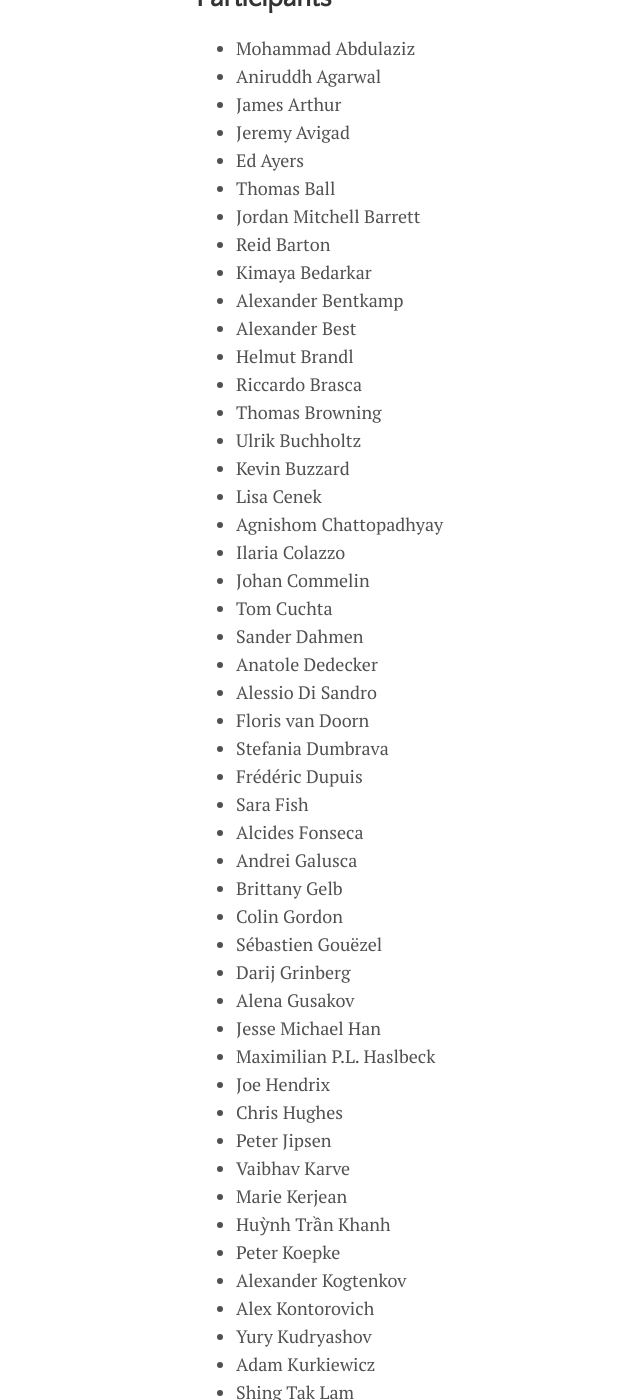
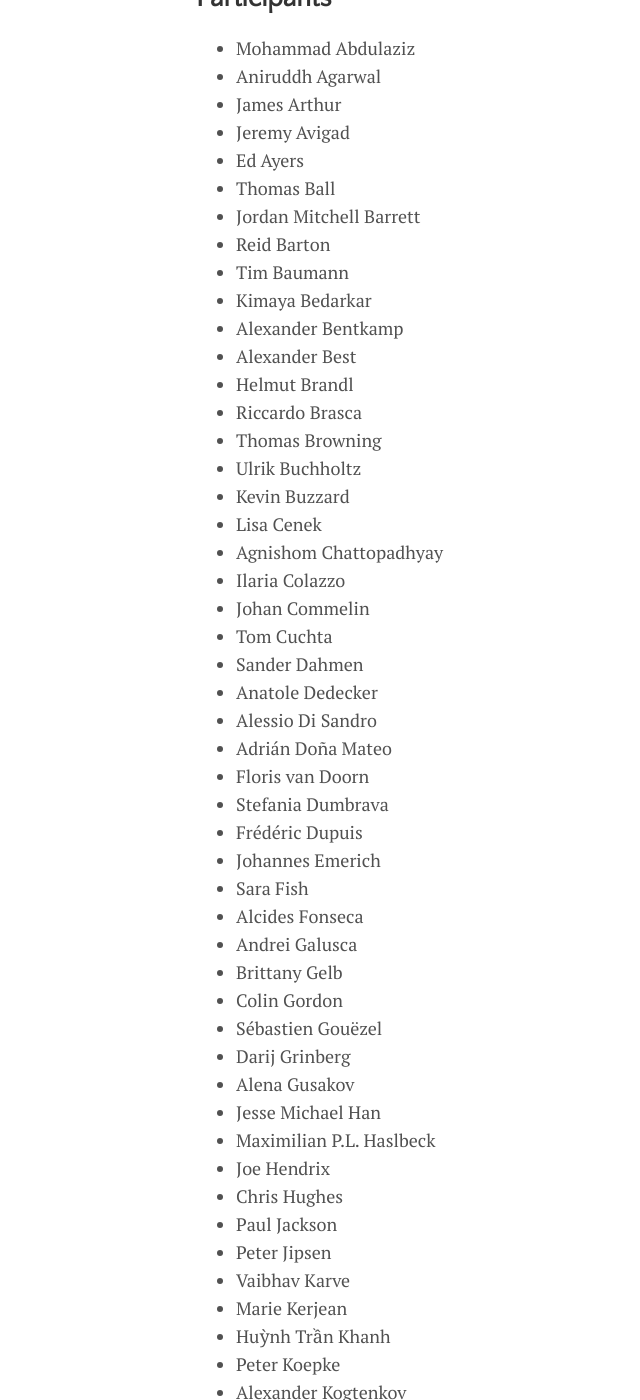
Before and after one commit to leanprover-community/lt2021, a Jekyll site: the page built from participants.md, in a window 1280 px wide and 1400 px high, scrolled down 315 px. Shown: the whole window, without its empty margins (44-684 px from the left). Built offline with Jekyll 4.4.1, drawn with Linux system fonts in a browser that asks for light colours; some of the changed text lies outside the part shown.

Commit message:
more participants

```diff
--- a/participants.md
+++ b/participants.md
@@ -20,6 +20,7 @@ Registration is not required, but will let us keep you updated with the Zoom lin
 * Thomas Ball
 * Jordan Mitchell Barrett
 * Reid Barton
+* Tim Baumann
 * Kimaya Bedarkar
 * Alexander Bentkamp
 * Alexander Best
@@ -36,9 +37,11 @@ Registration is not required, but will let us keep you updated with the Zoom lin
 * Sander Dahmen
 * Anatole Dedecker
 * Alessio Di Sandro
+* Adrián Doña Mateo
 * Floris van Doorn
 * Stefania Dumbrava
 * Frédéric Dupuis
+* Johannes Emerich
 * Sara Fish
 * Alcides Fonseca
 * Andrei Galusca
@@ -51,6 +54,7 @@ Registration is not required, but will let us keep you updated with the Zoom lin
 * Maximilian P.L. Haslbeck
 * Joe Hendrix
 * Chris Hughes
+* Paul Jackson
 * Peter Jipsen
 * Vaibhav Karve
 * Marie Kerjean
```
Also changed, not shown: other parts of participants.md (+2 -0 lines).
